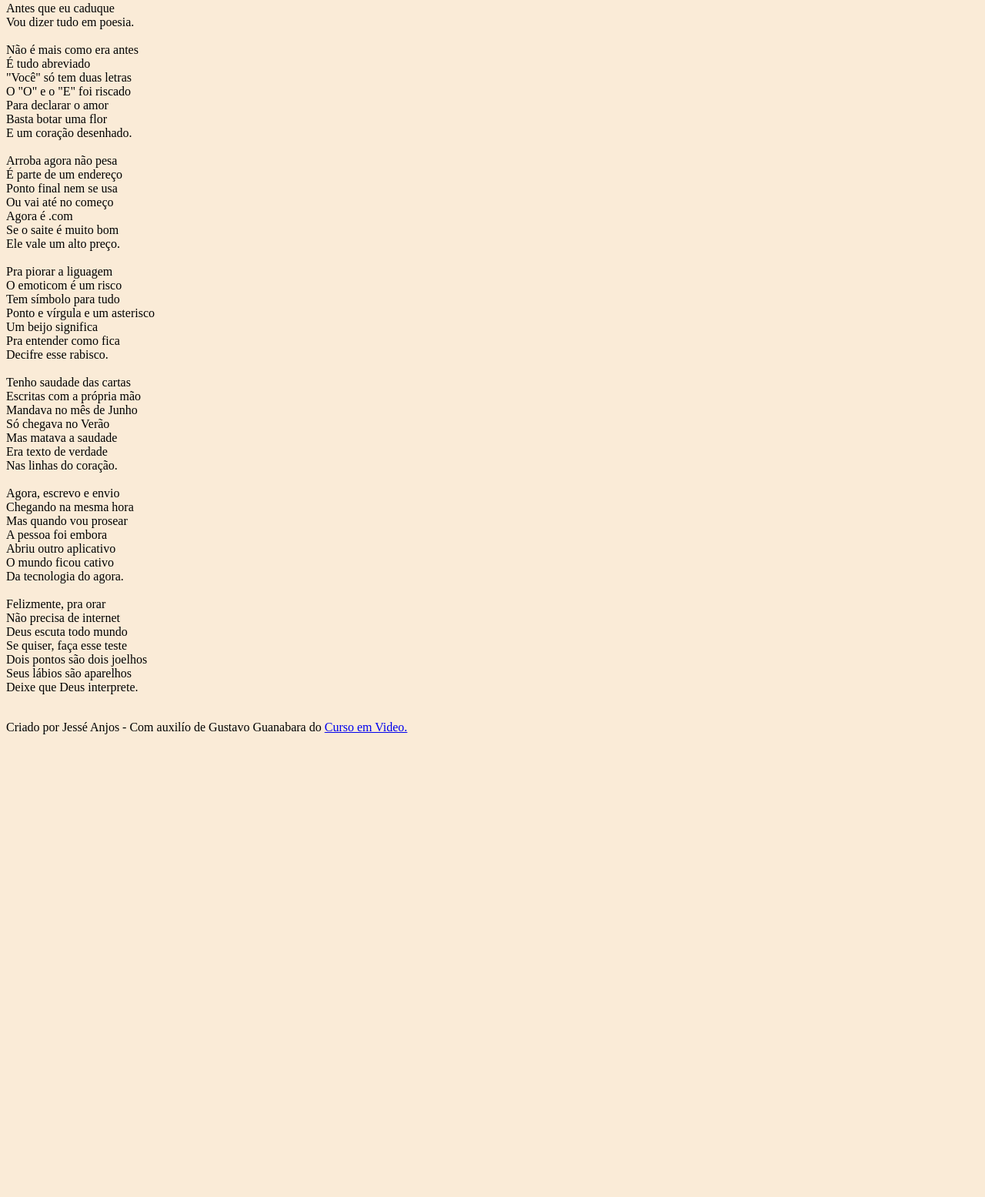
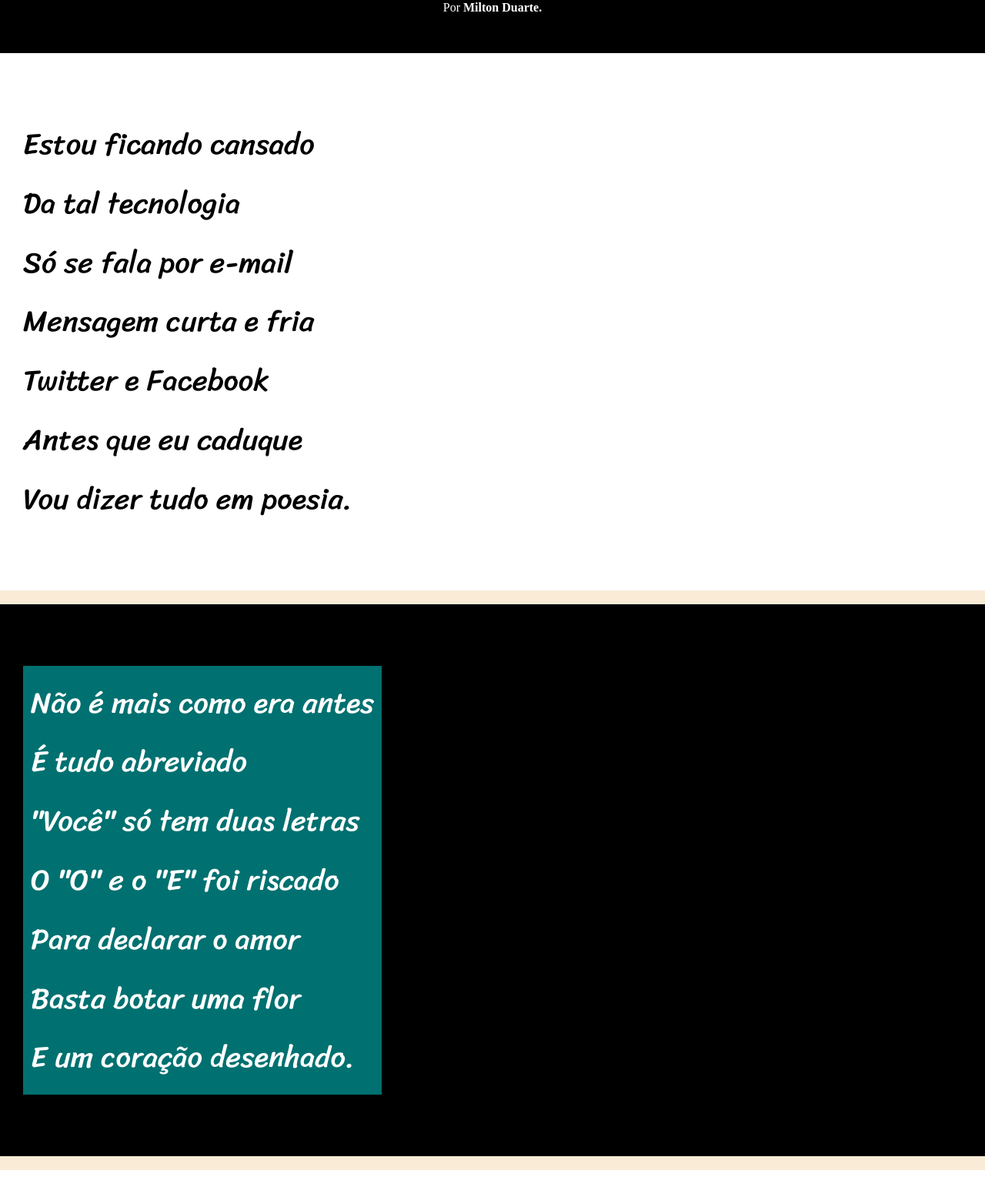
Before and after one commit to jesseanjos24/cordel-cev, a plain HTML site: page cordel.html in a window 1280 px wide. Shown: the part 202-1757 px from the top of the page at 77% size. Before the commit the page ends 1172 px from the top, so only its background shows below. Drawn offline with Linux system fonts and the light colour scheme; a web font is replaced by a local one.

Commit message:
CSS Feito

```diff
--- a/cordel.html
+++ b/cordel.html
@@ -10,69 +10,93 @@
 
         <header>
             <h1>Cordel Moderno</h1>
-            <p><a href="https://www.recantodasletras.com.br/poesias/3186743" target="_blank">Por Milton Duarte</a></p>
+            <p>Por <a href="https://www.recantodasletras.com.br/poesias/3186743" target="_blank">Milton Duarte.</a></p>
         </header>
         <main>
-            <section> Estou ficando cansado <br>
+            <section class="normal">
+                <p>
+                    Estou ficando cansado <br>
                     Da tal tecnologia<br>
                     Só se fala por e-mail<br>
                     Mensagem curta e fria<br>
                     Twitter e Facebook<br>
                     Antes que eu caduque<br>
-        Vou dizer tudo em poesia.</section><br>
+                    Vou dizer tudo em poesia.
+                </p>
+            </section><br>
 
 
-            <section>Não é mais como era antes<br>
+            <section class="imagem">
+                <p>
+                    Não é mais como era antes<br>
                     É tudo abreviado<br>
                     "Você" só tem duas letras<br>
                     O "O" e o "E" foi riscado<br>
                     Para declarar o amor<br>
                     Basta botar uma flor<br>
-        E um coração desenhado.</section><br>
+                    E um coração desenhado.
+                </p>
+            </section><br>
 
-            <section>Arroba agora não pesa<br>
+            <section class="normal">
+                <p>
+                    Arroba agora não pesa<br>
                     É parte de um endereço<br>
                     Ponto final nem se usa<br>
                     Ou vai até no começo<br>
                     Agora é .com<br>
                     Se o saite é muito bom<br>
                     Ele vale um alto preço.<br>
+                </p>
                 <br>
+                <p>
                     Pra piorar a liguagem<br>
                     O emoticom é um risco<br>
                     Tem símbolo para tudo<br>
                     Ponto e vírgula e um asterisco<br>
                     Um beijo significa<br>
                     Pra entender como fica<br>
-        Decifre esse rabisco.</section><br>
+                    Decifre esse rabisco.
+                </p>
+            </section><br>
 
-            <section>Tenho saudade das cartas<br>
+            <section class="imagem">
+                <p>
+                    Tenho saudade das cartas<br>
                     Escritas com a própria mão<br>
                     Mandava no mês de Junho<br>
                     Só chegava no Verão<br>
                     Mas matava a saudade<br>
                     Era texto de verdade<br>
-        Nas linhas do coração.</section><br>
+                    Nas linhas do coração.
+                </p>
+            </section><br>
 
-            <section>Agora, escrevo e envio<br>
+            <section class="normal">
+                <p>
+                    Agora, escrevo e envio<br>
                     Chegando na mesma hora<br>
                     Mas quando vou prosear<br>
                     A pessoa foi embora<br>
                     Abriu outro aplicativo<br>
                     O mundo ficou cativo<br>
                     Da tecnologia do agora.<br>
+                </p>
                 <br>
+                <p>
                     Felizmente, pra orar<br>
                     Não precisa de internet<br>
                     Deus escuta todo mundo<br>
                     Se quiser, faça esse teste<br>
                     Dois pontos são dois joelhos<br>
                     Seus lábios são aparelhos<br>
-        Deixe que Deus interprete.</section><br>
+                    Deixe que Deus interprete.
+                </p>
+            </section><br>
     </main>
 
     <footer>
-        <p>Criado por Jessé Anjos - Com auxilío de Gustavo Guanabara do <a href="https://www.cursoemvideo.com/" target="_blank">Curso em Video.</a>
+        <p>Criado por Jessé Anjos 2025 <br>- Com auxilío de Gustavo Guanabara do <a href="https://www.cursoemvideo.com/" target="_blank">Curso em Video.</a>
         </p>
     </footer>
 </body>
--- a/style.css
+++ b/style.css
@@ -1,5 +1,85 @@
 @charset "UTF-8";
 
-body {
+@import url('https://fonts.googleapis.com/css2?family=Passero+One&family=Sriracha&display=swap');
+
+@import url('https://fonts.googleapis.com/css2?family=Passero+One&family=Sriracha&display=swap');
+
+
+:root {
+    --font01: verdana, Geneva. Tahoma, sans-serif;
+    --font02: "Passero One", sans-serif;
+    --font03: "Sriracha", cursive;
+}
+
+* {
+    margin: 0px;
+    padding: 0px;
+}
+
+html, body {
+    min-height: 100vh;
     background-color: antiquewhite;
+    font-family: var(--font01);
 }
+
+header {
+    background-color: black;
+    color: white;
+    text-align: center;
+}
+
+header h1 {
+    padding: 50px;
+    /*text-transform: uppercase; letras mai*/
+    font-variant: small-caps;
+    font-family: var(--font02);
+    font-size: 7vw;
+}
+
+header p {
+    padding-bottom: 50px;
+}
+
+header a, footer a {
+    color: white;
+    text-decoration: none;
+    font-weight: bold;
+}
+
+header a:hover, footer a:hover {
+    text-decoration: underline;
+}
+
+section {
+    padding-top: 10vh;
+    padding-bottom: 10vh;
+    line-height: 2em;
+    padding-left: 30px;
+    font-family: var(--font03);
+    font-size: 3vw;
+}
+
+.normal {
+    background-color: white;
+    color: black;
+}
+
+.imagem {
+    background-color: black;
+    color: white;
+}
+
+.imagem p {
+    display: inline-block;
+    background-color: rgba(0, 255, 255, 0.438);
+    text-align: justify;
+    padding: 10px;
+
+}
+
+footer {
+    background-color: black;
+    color: white;
+    text-align: center;
+    padding: 20px;
+}
```
Lines whose indentation alone changed are shown as unchanged.
